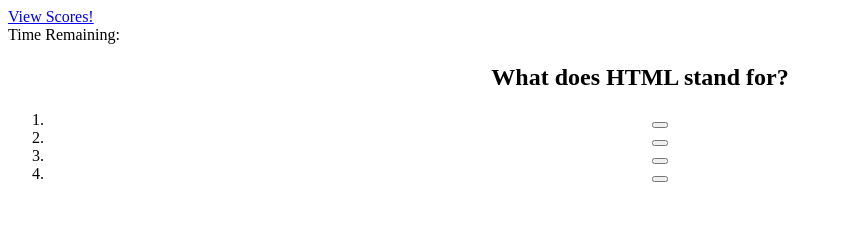
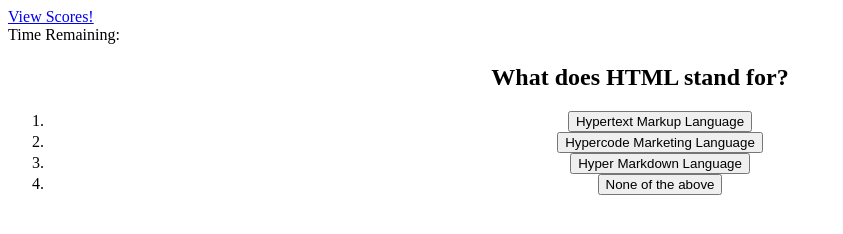
Before and after one commit to KSoto18/Coding-Quiz, a plain HTML site: page index.html in a window 1280 px wide. Both pictures are taken after a click on the button "Start Quiz!". Shown: the whole page, without its empty margins (0-843 px from the left). Drawn offline with Linux system fonts and the light colour scheme.

Commit message:
Answers are showing under the question now

```diff
--- a/index.html
+++ b/index.html
@@ -30,10 +30,10 @@
       <h2 id="what_question">Question: </h2>
       <!-- Choices go here -->
       <ol>
-        <li><button class="choices_btn" id="awnser1"></button></li>
-        <li><button class="choices_btn" id="awnser2"></button></li>
-        <li><button class="choices_btn" id="awnser3"></button></li>
-        <li><button class="choices_btn" id="awnser4"></button></li>
+        <li><button class="choices_btn" id="answer1"></button></li>
+        <li><button class="choices_btn" id="answer2"></button></li>
+        <li><button class="choices_btn" id="answer3"></button></li>
+        <li><button class="choices_btn" id="answer4"></button></li>
       </ol>
     </div>
     </section>
```
